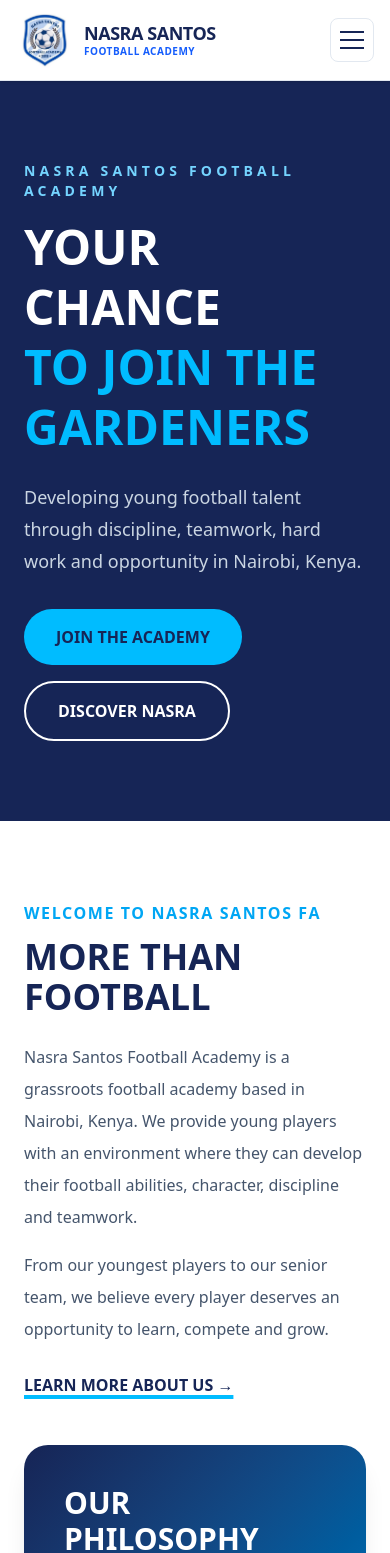
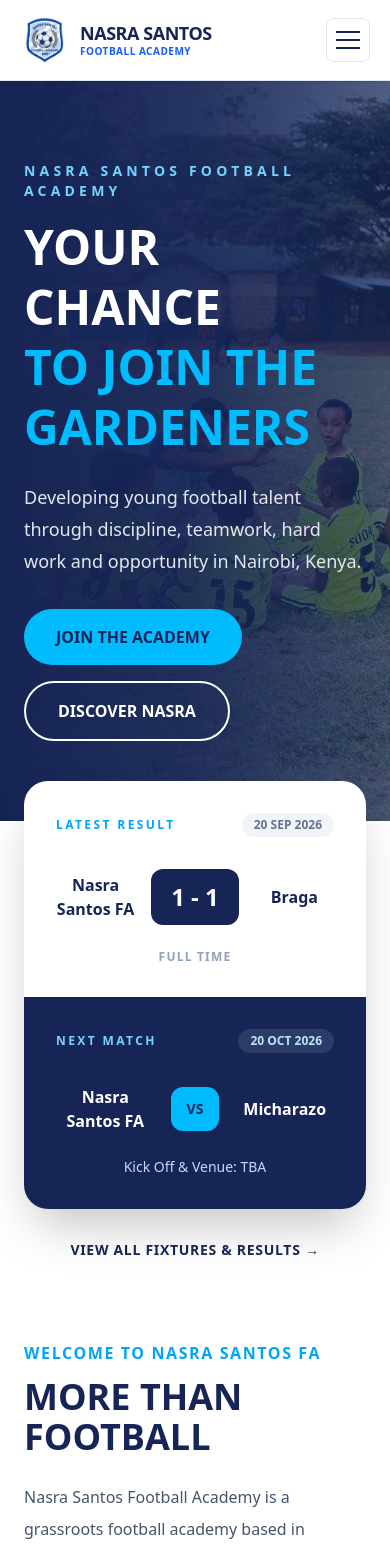
Before and after one commit to Salamern/nasra_santos_fa, a Next.js app: page / in a window 390 px wide. Shown: the top 1553 px of the page. Built offline with nearby package versions, Linux system fonts and the light colour scheme.

Commit message:
Update Nasra Santos homepage and match centre

```diff
--- a/app/components/navbar.tsx
+++ b/app/components/navbar.tsx
@@ -11,9 +11,7 @@
     setMenuOpen(false);
   };
 
-  const scrollToContact = (
-    e: React.MouseEvent<HTMLAnchorElement>
-  ) => {
+  const scrollToContact = (e: React.MouseEvent<HTMLAnchorElement>) => {
     setMenuOpen(false);
 
     if (window.location.pathname === "/") {
@@ -33,24 +31,22 @@
     <header className="sticky top-0 z-50 w-full border-b border-slate-200 bg-white shadow-sm">
 
       {/* MAIN NAVBAR */}
-      <div className="mx-auto flex h-20 max-w-7xl items-center justify-between px-4 sm:px-6 lg:px-8">
+      <div className="mx-auto flex h-20 max-w-7xl items-center justify-between px-5 lg:px-8">
 
-        {/* LOGO + ACADEMY NAME */}
+        {/* LOGO */}
         <Link
           href="/"
           onClick={closeMenu}
           className="flex items-center gap-3"
         >
-          <div className="relative h-14 w-14 flex-shrink-0">
-            <Image
-              src="/logo.png"
-              alt="Nasra Santos Football Academy Logo"
-              fill
-              sizes="56px"
-              className="object-contain"
-              priority
-            />
-          </div>
+          <Image
+            src="/logo.png"
+            alt="Nasra Santos Football Academy Logo"
+            width={52}
+            height={52}
+            className="h-12 w-auto object-contain"
+            priority
+          />
 
           <div className="flex flex-col">
             <span className="text-lg font-black leading-none tracking-tight text-blue-950">
@@ -65,37 +61,38 @@
 
         {/* DESKTOP NAVIGATION */}
         <nav className="hidden items-center gap-6 text-sm font-bold text-slate-700 lg:flex">
+
           <Link
             href="/"
-            className="transition-colors hover:text-sky-500"
+            className="transition hover:text-sky-500"
           >
             Home
           </Link>
 
           <Link
             href="/about"
-            className="transition-colors hover:text-sky-500"
+            className="transition hover:text-sky-500"
           >
             About
           </Link>
 
           <Link
             href="/teams"
-            className="transition-colors hover:text-sky-500"
+            className="transition hover:text-sky-500"
           >
             Teams
           </Link>
 
           <Link
             href="/fixtures"
-            className="transition-colors hover:text-sky-500"
+            className="transition hover:text-sky-500"
           >
             Fixtures & Results
           </Link>
 
           <Link
             href="/registration"
-            className="transition-colors hover:text-sky-500"
+            className="transition hover:text-sky-500"
           >
             Register
           </Link>
@@ -103,17 +100,18 @@
           <Link
             href="/#contact"
             onClick={scrollToContact}
-            className="transition-colors hover:text-sky-500"
+            className="transition hover:text-sky-500"
           >
             Contact
           </Link>
+
         </nav>
 
         {/* DESKTOP REGISTER BUTTON */}
         <div className="hidden lg:block">
           <Link
             href="/registration"
-            className="rounded-full bg-blue-950 px-6 py-3 text-xs font-black uppercase tracking-wider text-white transition hover:bg-sky-400 hover:text-blue-950"
+            className="rounded-full bg-blue-950 px-6 py-3 text-xs font-black uppercase tracking-wider text-white transition hover:bg-sky-500 hover:text-blue-950"
           >
             Register Now
           </Link>
@@ -123,14 +121,12 @@
         <button
           type="button"
           onClick={() => setMenuOpen(!menuOpen)}
-          className="flex h-11 w-11 flex-shrink-0 items-center justify-center rounded-lg border border-slate-200 text-blue-950 lg:hidden"
+          className="flex h-11 w-11 items-center justify-center rounded-lg border border-slate-200 text-blue-950 lg:hidden"
           aria-label="Toggle navigation menu"
           aria-expanded={menuOpen}
         >
           {menuOpen ? (
-            <span className="text-3xl font-light leading-none">
-              ×
-            </span>
+            <span className="text-2xl font-bold">×</span>
           ) : (
             <div className="space-y-1.5">
               <span className="block h-0.5 w-6 bg-blue-950"></span>
@@ -142,15 +138,16 @@
 
       </div>
 
-      {/* MOBILE MENU */}
+      {/* MOBILE NAVIGATION */}
       {menuOpen && (
-        <div className="border-t border-slate-200 bg-white lg:hidden">
-          <nav className="mx-auto flex max-w-7xl flex-col px-5 pb-6 pt-2">
+        <div className="border-t border-slate-200 bg-white px-5 pb-6 pt-4 lg:hidden">
+
+          <nav className="mx-auto flex max-w-7xl flex-col">
 
             <Link
               href="/"
               onClick={closeMenu}
-              className="border-b border-slate-100 py-4 font-bold text-slate-700 transition hover:text-sky-500"
+              className="border-b border-slate-100 py-4 font-bold text-slate-700"
             >
               Home
             </Link>
@@ -158,7 +155,7 @@
             <Link
               href="/about"
               onClick={closeMenu}
-              className="border-b border-slate-100 py-4 font-bold text-slate-700 transition hover:text-sky-500"
+              className="border-b border-slate-100 py-4 font-bold text-slate-700"
             >
               About
             </Link>
@@ -166,7 +163,7 @@
             <Link
               href="/teams"
               onClick={closeMenu}
-              className="border-b border-slate-100 py-4 font-bold text-slate-700 transition hover:text-sky-500"
+              className="border-b border-slate-100 py-4 font-bold text-slate-700"
             >
               Teams
             </Link>
@@ -174,7 +171,7 @@
             <Link
               href="/fixtures"
               onClick={closeMenu}
-              className="border-b border-slate-100 py-4 font-bold text-slate-700 transition hover:text-sky-500"
+              className="border-b border-slate-100 py-4 font-bold text-slate-700"
             >
               Fixtures & Results
             </Link>
@@ -182,7 +179,7 @@
             <Link
               href="/registration"
               onClick={closeMenu}
-              className="border-b border-slate-100 py-4 font-bold text-slate-700 transition hover:text-sky-500"
+              className="border-b border-slate-100 py-4 font-bold text-slate-700"
             >
               Registration
             </Link>
@@ -190,7 +187,7 @@
             <Link
               href="/#contact"
               onClick={scrollToContact}
-              className="py-4 font-bold text-slate-700 transition hover:text-sky-500"
+              className="py-4 font-bold text-slate-700"
             >
               Contact
             </Link>
@@ -198,12 +195,13 @@
             <Link
               href="/registration"
               onClick={closeMenu}
-              className="mt-3 rounded-xl bg-blue-950 px-6 py-4 text-center text-sm font-black uppercase tracking-wider text-white transition hover:bg-sky-400 hover:text-blue-950"
+              className="mt-4 rounded-xl bg-blue-950 px-6 py-4 text-center text-sm font-black uppercase tracking-wider text-white"
             >
               Register Now
             </Link>
 
           </nav>
+
         </div>
       )}
 
--- a/app/page.tsx
+++ b/app/page.tsx
@@ -1,14 +1,42 @@
 import Link from "next/link";
 
-const teams = ["U7", "U9", "U11", "U13", "U15", "U17", "Senior Team"];
+const teams = [
+  "U7",
+  "U9",
+  "U11",
+  "U13",
+  "U15",
+  "U17",
+  "Senior Team",
+];
 
 export default function Home() {
   return (
     <main className="bg-white text-slate-900">
 
-      {/* HERO */}
-      <section className="relative overflow-hidden bg-blue-950">
-        <div className="mx-auto flex min-h-[650px] max-w-7xl items-center px-6 py-20 lg:px-12">
+      {/* ================================================= */}
+      {/* HERO SECTION */}
+      {/* ================================================= */}
+
+      <section className="relative min-h-[650px] overflow-hidden">
+
+        {/* Hero Background Image */}
+        <div
+          className="absolute inset-0 bg-cover bg-center"
+          style={{
+            backgroundImage: "url('/hero.jpg')",
+          }}
+        />
+
+        {/* Dark Overlay */}
+        <div className="absolute inset-0 bg-blue-950/70" />
+
+        {/* Gradient Overlay */}
+        <div className="absolute inset-0 bg-gradient-to-r from-blue-950 via-blue-950/75 to-transparent" />
+
+        {/* Hero Content */}
+        <div className="relative z-10 mx-auto flex min-h-[650px] max-w-7xl items-center px-6 py-20 lg:px-12">
+
           <div className="max-w-3xl text-white">
 
             <p className="mb-4 text-sm font-bold uppercase tracking-[0.3em] text-sky-300">
@@ -17,20 +45,22 @@
 
             <h1 className="text-5xl font-black uppercase leading-tight md:text-7xl">
               Your Chance
+
               <span className="block text-sky-400">
                 To Join The Gardeners
               </span>
             </h1>
 
-            <p className="mt-6 max-w-2xl text-lg leading-8 text-slate-300">
-              Developing young football talent through discipline, teamwork,
-              hard work and opportunity in Nairobi, Kenya.
+            <p className="mt-6 max-w-2xl text-lg leading-8 text-slate-200">
+              Developing young football talent through discipline,
+              teamwork, hard work and opportunity in Nairobi, Kenya.
             </p>
 
             <div className="mt-8 flex flex-wrap gap-4">
+
               <Link
                 href="/registration"
-                className="rounded-full bg-sky-400 px-8 py-4 font-black text-blue-950 transition hover:bg-sky-300"
+                className="rounded-full bg-sky-400 px-8 py-4 font-black text-blue-950 transition hover:bg-white"
               >
                 JOIN THE ACADEMY
               </Link>
@@ -41,17 +71,138 @@
               >
                 DISCOVER NASRA
               </Link>
+
             </div>
 
           </div>
+
         </div>
+
       </section>
 
-      {/* INTRO */}
+
+      {/* ================================================= */}
+      {/* MATCH CENTRE */}
+      {/* ================================================= */}
+
+      <section className="relative z-20 mx-auto -mt-10 max-w-6xl px-6">
+
+        <div className="grid overflow-hidden rounded-3xl bg-white shadow-2xl md:grid-cols-2">
+
+          {/* LATEST RESULT */}
+
+          <div className="p-8 md:p-10">
+
+            <div className="flex items-center justify-between gap-4">
+
+              <p className="text-xs font-black uppercase tracking-[0.2em] text-sky-500">
+                Latest Result
+              </p>
+
+              <span className="rounded-full bg-slate-100 px-3 py-1 text-xs font-bold text-slate-500">
+                20 SEP 2026
+              </span>
+
+            </div>
+
+            <div className="mt-8 grid grid-cols-[1fr_auto_1fr] items-center gap-4">
+
+              <div className="text-center">
+                <p className="font-black text-blue-950 sm:text-lg">
+                  Nasra Santos FA
+                </p>
+              </div>
+
+              <div className="rounded-xl bg-blue-950 px-5 py-3 text-2xl font-black text-white">
+                1 - 1
+              </div>
+
+              <div className="text-center">
+                <p className="font-black text-blue-950 sm:text-lg">
+                  Braga
+                </p>
+              </div>
+
+            </div>
+
+            <p className="mt-6 text-center text-xs font-bold uppercase tracking-widest text-slate-400">
+              Full Time
+            </p>
+
+          </div>
+
+
+          {/* NEXT MATCH */}
+
+          <div className="bg-blue-950 p-8 text-white md:p-10">
+
+            <div className="flex items-center justify-between gap-4">
+
+              <p className="text-xs font-black uppercase tracking-[0.2em] text-sky-300">
+                Next Match
+              </p>
+
+              <span className="rounded-full bg-white/10 px-3 py-1 text-xs font-bold text-sky-200">
+                20 OCT 2026
+              </span>
+
+            </div>
+
+            <div className="mt-8 grid grid-cols-[1fr_auto_1fr] items-center gap-4">
+
+              <div className="text-center">
+                <p className="font-black sm:text-lg">
+                  Nasra Santos FA
+                </p>
+              </div>
+
+              <div className="rounded-xl bg-sky-400 px-4 py-3 text-sm font-black text-blue-950">
+                VS
+              </div>
+
+              <div className="text-center">
+                <p className="font-black sm:text-lg">
+                  Micharazo
+                </p>
+              </div>
+
+            </div>
+
+            <p className="mt-6 text-center text-sm text-blue-200">
+              Kick Off & Venue: TBA
+            </p>
+
+          </div>
+
+        </div>
+
+
+        {/* Fixtures Link */}
+
+        <div className="mt-7 text-center">
+
+          <Link
+            href="/fixtures"
+            className="inline-block text-sm font-black uppercase tracking-wider text-blue-950 transition hover:text-sky-600"
+          >
+            View All Fixtures & Results →
+          </Link>
+
+        </div>
+
+      </section>
+
+
+      {/* ================================================= */}
+      {/* ABOUT / INTRODUCTION */}
+      {/* ================================================= */}
+
       <section className="mx-auto max-w-7xl px-6 py-20 lg:px-12">
+
         <div className="grid gap-12 md:grid-cols-2 md:items-center">
 
           <div>
+
             <p className="font-bold uppercase tracking-widest text-sky-500">
               Welcome to Nasra Santos FA
             </p>
@@ -61,15 +212,20 @@
             </h2>
 
             <p className="mt-6 leading-8 text-slate-600">
-              Nasra Santos Football Academy is a grassroots football academy
-              based in Nairobi, Kenya. We provide young players with an
-              environment where they can develop their football abilities,
-              character, discipline and teamwork.
+              Nasra Santos Football Academy is a grassroots football
+              academy based in Nairobi, Kenya.
             </p>
 
             <p className="mt-4 leading-8 text-slate-600">
-              From our youngest players to our senior team, we believe every
-              player deserves an opportunity to learn, compete and grow.
+              We provide young players with an environment where they
+              can develop their football abilities, character,
+              discipline and teamwork.
+            </p>
+
+            <p className="mt-4 leading-8 text-slate-600">
+              From our youngest players to our senior team, we believe
+              every player deserves an opportunity to learn, compete
+              and grow.
             </p>
 
             <Link
@@ -78,10 +234,19 @@
             >
               LEARN MORE ABOUT US →
             </Link>
+
           </div>
 
+
+          {/* Philosophy Card */}
+
           <div className="rounded-3xl bg-gradient-to-br from-blue-950 to-sky-600 p-10 text-white shadow-xl">
-            <h3 className="text-3xl font-black uppercase">
+
+            <p className="text-sm font-bold uppercase tracking-widest text-sky-200">
+              What We Believe
+            </p>
+
+            <h3 className="mt-2 text-3xl font-black uppercase">
               Our Philosophy
             </h3>
 
@@ -90,26 +255,51 @@
             </p>
 
             <div className="mt-8 grid grid-cols-2 gap-4">
+
               <div className="rounded-2xl bg-white/10 p-5">
-                <p className="text-3xl font-black">7</p>
-                <p className="mt-1 text-sm text-sky-100">Teams</p>
+
+                <p className="text-3xl font-black">
+                  7
+                </p>
+
+                <p className="mt-1 text-sm text-sky-100">
+                  Teams
+                </p>
+
               </div>
 
+
               <div className="rounded-2xl bg-white/10 p-5">
-                <p className="text-3xl font-black">1</p>
-                <p className="mt-1 text-sm text-sky-100">Family</p>
+
+                <p className="text-3xl font-black">
+                  1
+                </p>
+
+                <p className="mt-1 text-sm text-sky-100">
+                  Family
+                </p>
+
               </div>
+
             </div>
+
           </div>
 
         </div>
+
       </section>
 
-      {/* TEAMS */}
+
+      {/* ================================================= */}
+      {/* OUR TEAMS */}
+      {/* ================================================= */}
+
       <section className="bg-slate-50 px-6 py-20">
+
         <div className="mx-auto max-w-7xl">
 
           <div className="text-center">
+
             <p className="font-bold uppercase tracking-widest text-sky-500">
               Our Teams
             </p>
@@ -119,61 +309,172 @@
             </h2>
 
             <p className="mx-auto mt-4 max-w-2xl text-slate-600">
-              Our academy provides football development opportunities across
-              different age groups.
+              Nasra Santos Football Academy provides football
+              development opportunities across different age groups.
             </p>
+
           </div>
 
+
           <div className="mt-12 grid grid-cols-2 gap-4 md:grid-cols-4 lg:grid-cols-7">
+
             {teams.map((team) => (
-              <div
+
+              <Link
+                href="/teams"
                 key={team}
                 className="rounded-2xl bg-white p-6 text-center shadow-sm transition hover:-translate-y-1 hover:shadow-lg"
               >
+
                 <div className="mx-auto flex h-16 w-16 items-center justify-center rounded-full bg-blue-950 font-black text-sky-300">
+
                   {team === "Senior Team" ? "ST" : team}
+
                 </div>
 
                 <h3 className="mt-4 font-black text-blue-950">
                   {team}
                 </h3>
-              </div>
+
+              </Link>
+
             ))}
+
+          </div>
+
+
+          <div className="mt-10 text-center">
+
+            <Link
+              href="/teams"
+              className="inline-block rounded-full border-2 border-blue-950 px-7 py-3 font-black uppercase text-blue-950 transition hover:bg-blue-950 hover:text-white"
+            >
+              View All Teams
+            </Link>
+
           </div>
 
         </div>
+
       </section>
 
-      {/* CALL TO ACTION */}
+
+      {/* ================================================= */}
+      {/* ACADEMY PATHWAY */}
+      {/* ================================================= */}
+
+      <section className="bg-white px-6 py-20">
+
+        <div className="mx-auto max-w-6xl">
+
+          <div className="text-center">
+
+            <p className="font-bold uppercase tracking-widest text-sky-500">
+              Player Development
+            </p>
+
+            <h2 className="mt-3 text-4xl font-black uppercase text-blue-950 md:text-5xl">
+              The Nasra Pathway
+            </h2>
+
+            <p className="mx-auto mt-5 max-w-2xl leading-8 text-slate-600">
+              Players have the opportunity to develop through our
+              academy age groups and progress toward senior football.
+            </p>
+
+          </div>
+
+
+          <div className="mt-10 flex flex-wrap items-center justify-center gap-3">
+
+            {[
+              "U7",
+              "U9",
+              "U11",
+              "U13",
+              "U15",
+              "U17",
+              "Senior",
+            ].map((team, index, array) => (
+
+              <div
+                key={team}
+                className="flex items-center gap-3"
+              >
+
+                <div className="rounded-full bg-blue-950 px-5 py-3 font-black text-white">
+                  {team}
+                </div>
+
+                {index < array.length - 1 && (
+
+                  <span className="text-xl font-black text-sky-500">
+                    →
+                  </span>
+
+                )}
+
+              </div>
+
+            ))}
+
+          </div>
+
+        </div>
+
+      </section>
+
+
+      {/* ================================================= */}
+      {/* REGISTRATION CTA */}
+      {/* ================================================= */}
+
       <section className="bg-sky-400 px-6 py-20 text-center">
+
         <div className="mx-auto max-w-4xl">
 
-          <h2 className="text-4xl font-black uppercase text-blue-950 md:text-5xl">
+          <p className="font-bold uppercase tracking-widest text-blue-800">
+            Become A Gardener
+          </p>
+
+          <h2 className="mt-3 text-4xl font-black uppercase text-blue-950 md:text-5xl">
             Ready to Join Nasra Santos?
           </h2>
 
-          <p className="mx-auto mt-5 max-w-2xl text-lg text-blue-950/80">
-            Take the next step in your football journey and become part of
-            the Nasra Santos family.
+          <p className="mx-auto mt-5 max-w-2xl text-lg leading-8 text-blue-950/80">
+            Take the next step in your football journey and become
+            part of the Nasra Santos Football Academy family.
           </p>
 
           <Link
             href="/registration"
-            className="mt-8 inline-block rounded-full bg-blue-950 px-9 py-4 font-black text-white transition hover:bg-blue-900"
+            className="mt-8 inline-block rounded-full bg-blue-950 px-9 py-4 font-black uppercase text-white transition hover:bg-white hover:text-blue-950"
           >
-            REGISTER YOUR PLAYER
+            Register Your Player
           </Link>
 
         </div>
+
       </section>
 
-      {/* CONTACT */}
-      <section id="contact" className="bg-blue-950 px-6 py-16 text-white">
+
+      {/* ================================================= */}
+      {/* CONTACT / FOOTER */}
+      {/* ================================================= */}
+
+      <section
+        id="contact"
+        className="bg-blue-950 px-6 py-16 text-white"
+      >
+
         <div className="mx-auto max-w-7xl">
 
           <div className="grid gap-10 md:grid-cols-3">
 
+            {/* Academy Information */}
+
             <div>
+
               <h3 className="text-2xl font-black">
                 NASRA SANTOS FA
               </h3>
@@ -181,26 +482,49 @@
               <p className="mt-4 leading-7 text-slate-300">
                 Your chance to join the gardeners.
               </p>
+
+              <p className="mt-4 text-sm leading-6 text-slate-400">
+                Developing players. Building character.
+                Creating opportunities.
+              </p>
+
             </div>
 
+
+            {/* Contact */}
+
             <div>
-              <h3 className="text-xl font-black">CONTACT</h3>
+
+              <h3 className="text-xl font-black">
+                CONTACT
+              </h3>
 
               <p className="mt-4 text-slate-300">
-                Nairobi, Kenya
+                Nasra Garden Estate
               </p>
 
               <p className="mt-2 text-slate-300">
-                Nasra Garden Estate
+                Nairobi, Kenya
               </p>
 
               <p className="mt-2 text-slate-300">
                 0746360438
               </p>
+
+              <p className="mt-2 break-all text-slate-300">
+                nasrasantosfootballacademy@gmail.com
+              </p>
+
             </div>
 
+
+            {/* Social Media */}
+
             <div>
-              <h3 className="text-xl font-black">ONLINE</h3>
+
+              <h3 className="text-xl font-black">
+                FOLLOW THE GARDENERS
+              </h3>
 
               <p className="mt-4 text-slate-300">
                 Instagram: @nasra_santos_fa
@@ -213,16 +537,73 @@
               <p className="mt-2 text-slate-300">
                 Facebook: Nasra Santos FA
               </p>
+
+              <p className="mt-2 text-slate-300">
+                YouTube: Nasra Santos
+              </p>
+
             </div>
 
           </div>
 
-          <div className="mt-12 border-t border-white/10 pt-6 text-center text-sm text-slate-400">
-            © {new Date().getFullYear()} Nasra Santos Football Academy. All
-            rights reserved.
+
+          {/* Footer Navigation */}
+
+          <div className="mt-12 border-t border-white/10 pt-8">
+
+            <div className="flex flex-wrap justify-center gap-6 text-sm font-bold text-slate-300">
+
+              <Link
+                href="/"
+                className="transition hover:text-sky-300"
+              >
+                Home
+              </Link>
+
+              <Link
+                href="/about"
+                className="transition hover:text-sky-300"
+              >
+                About
+              </Link>
+
+              <Link
+                href="/teams"
+                className="transition hover:text-sky-300"
+              >
+                Teams
+              </Link>
+
+              <Link
+                href="/fixtures"
+                className="transition hover:text-sky-300"
+              >
+                Fixtures & Results
+              </Link>
+
+              <Link
+                href="/registration"
+                className="transition hover:text-sky-300"
+              >
+                Registration
+              </Link>
+
+            </div>
+
+          </div>
+
+
+          {/* Copyright */}
+
+          <div className="mt-8 text-center text-sm text-slate-400">
+
+            © {new Date().getFullYear()} Nasra Santos Football Academy.
+            All rights reserved.
+
           </div>
 
         </div>
+
       </section>
 
     </main>
```
Also changed, not shown: public/hero.jpg (added).
